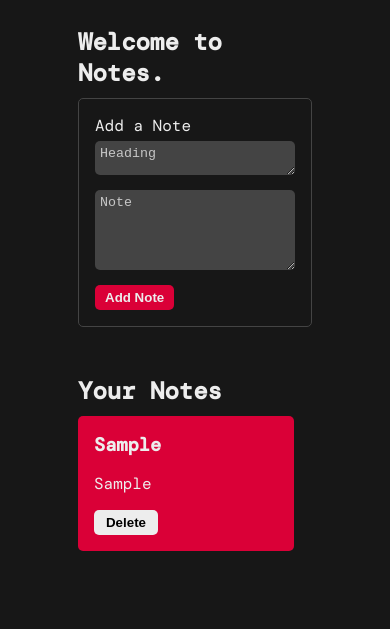
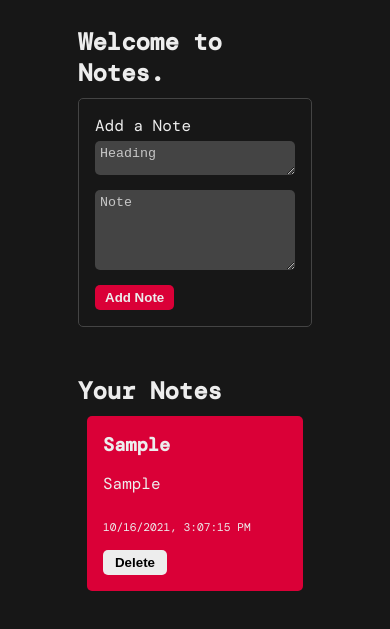
Before and after one commit to chaitanya-Uike/Notes., a plain HTML site: page index.html in a window 390 px wide. Both pictures are taken after typing "Sample", "Sample" into the empty fields and a click on the button "Add Note". Shown: the part 63-692 px from the top of the page. Drawn offline with nearby package versions, Linux system fonts and the light colour scheme; a web font is replaced by a local one.

Commit message:
Add files via upload
made the notes grid responsive

```diff
--- a/index.html
+++ b/index.html
@@ -8,7 +8,6 @@
     <title>Notes.</title>
 
     <link rel="stylesheet" href="style.css">
-    <link href="https://fonts.googleapis.com/icon?family=Material+Icons" rel="stylesheet">
 </head>
 
 <body>
--- a/index.js
+++ b/index.js
@@ -1,11 +1,23 @@
+class Note {
+    constructor(title, text) {
+        this.ID = String(Date.now() + Math.random()) % 17;
+        this.title = title;
+        this.text = text;
+        this.time = new Date().toLocaleString();
+    }
+}
+
+
+
 function createCard(note) {
     let card = document.createElement("div");
     card.className = "cards";
-    card.id = note.cardId;
+    card.id = note.ID;
     card.innerHTML = `
     <h3>${note.title}</h3>
-    <p>${note.text}</p>
-    <button id = "delete-${note.cardId}" class="delete-btn">Delete</button>`;
+    <div id="note-text-container">${note.text}</div>
+    <p>${note.time}</p>
+    <button id = "delete-${note.ID}" class="delete-btn">Delete</button>`;
     return card;
 }
 
@@ -71,9 +83,7 @@ document.getElementById("addNote-btn").addEventListener("click", function () {
     let headingArea = document.getElementById("heading-text-area");
     let textArea = document.getElementById("text-area");
 
-    let ID = (Date.now() + Math.random()) % 17;
-
-    let note = { cardId: ID, title: headingArea.value, text: textArea.value };
+    let note = new Note(headingArea.value, textArea.value);
 
     let notesArray = JSON.parse(localStorage.getItem("notes"));
 
--- a/style.css
+++ b/style.css
@@ -48,6 +48,7 @@ main h2{
     padding: 5px;
     resize: vertical;
     margin-top: 10px;
+    white-space: pre-wrap;
 }
 
 #heading-text-area{
@@ -95,9 +96,10 @@ main h2{
 
 #notes-grid{
     display: grid;
-    grid-template-columns: repeat(auto-fit, minmax(12rem, calc(200px + 1rem)));
-    grid-gap:14px;
+    grid-template-columns: repeat(auto-fit, calc(200px + 1rem));
+    grid-gap: 15px;
     align-items: start;
+    justify-content: space-around;
 }
 
 .cards{
@@ -110,6 +112,18 @@ main h2{
     border-radius: 5px;
 }
 
+.cards p{
+    margin-top: 10px;
+    font-size: 0.7rem;
+}
+
+#note-text-container{
+    display: inline-block;
+    word-break: break-word;
+    white-space: pre-wrap;
+
+}
+
 .delete-btn
 {
     background-color: #EDEDED;
```
